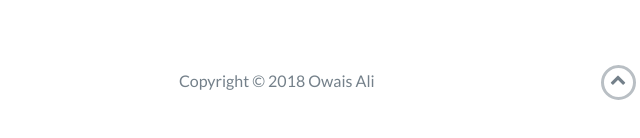
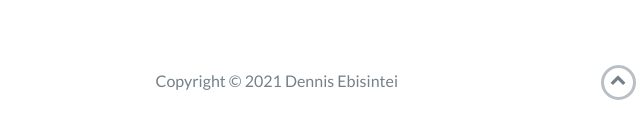
Before and after one commit to ebisinteidennis/ebisinteidennis, a website: page index.html in a window 1280 px wide. Shown: the part 3744-3882 px from the top of the page, 22-662 px from the left. Drawn offline with nearby package versions, Linux system fonts and the light colour scheme.

Commit message:
Update index.html

```diff
--- a/index.html
+++ b/index.html
@@ -312,7 +312,7 @@
             <div class="row">
                 <div class="col-sm-5 copyright">
                     <p>
-                        Copyright &copy; 2018 Owais Ali
+                        Copyright &copy; 2021 Dennis Ebisintei
                     </p>
                 </div>
                 <div class="col-sm-2 top">
```
